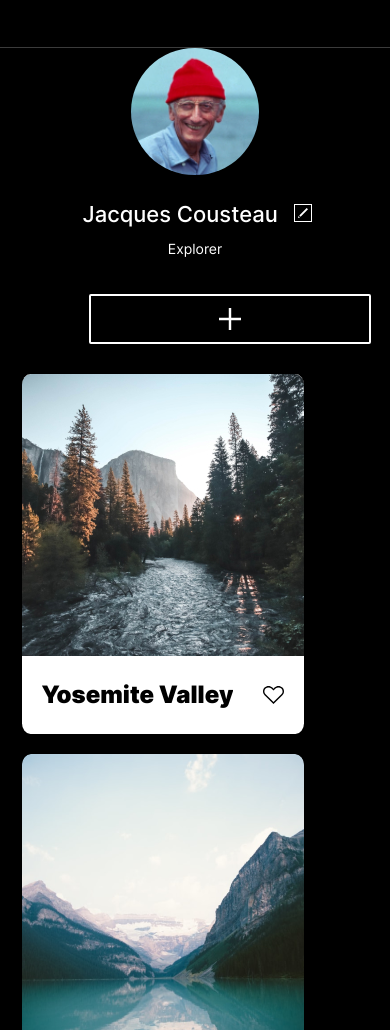
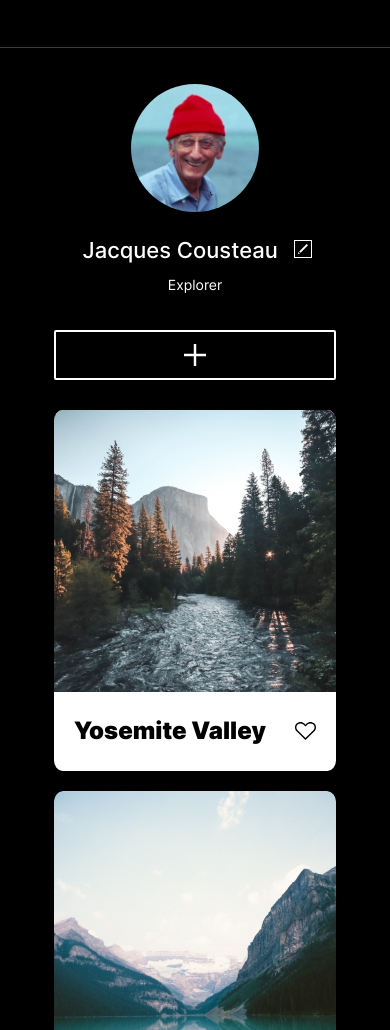
Before and after one commit to scottfulmer/se_project_aroundtheus, a plain HTML site: page index.html in a window 390 px wide. Shown: the part 70-1100 px from the top of the page. Drawn offline with Linux system fonts and the light colour scheme.

Commit message:
centered elements, added text-overflow per reviewer notes. fixed distance between header/profile

```diff
--- a/blocks/cards.css
+++ b/blocks/cards.css
@@ -3,22 +3,24 @@
 }
 .cards__list {
   display: grid;
-  justify-content: center;
-  grid-template-columns: repeat(auto-fit, 282px);
-  gap: 20px 17px;
-  padding: 0;
-  margin: 0;
+  column-gap: 17px;
+  row-gap: 20px;
+  grid-template-columns: repeat(3, 1fr);
+  margin: 0 auto;
+  list-style: none;
+  padding-left: 0;
 }
 
 @media screen and (min-width: 320px) and (max-width: 760px) {
   .cards {
+    width: auto;
+    align-items: center;
     margin-right: 19px;
   }
   .cards__list {
     grid-template-columns: repeat(1, 1fr);
     grid-template-rows: repeat(6, 1fr);
-    width: 282px;
-    padding-left: 12px;
+    place-items: center;
   }
 }
 @media screen and (min-width: 768px) and (max-width: 1275px) {
--- a/blocks/profile.css
+++ b/blocks/profile.css
@@ -5,6 +5,7 @@
   width: 100%;
   position: relative;
   margin: 0 auto;
+  margin-top: 36.25px;
 }
 
 .profile__info {
@@ -49,6 +50,9 @@
   line-height: 1.14;
   grid-area: title;
   margin: 0;
+  text-overflow: ellipsis;
+  white-space: nowrap;
+  overflow: hidden;
 }
 .profile__description {
   font-family: "Inter", Arial, sans-serif;
@@ -57,9 +61,6 @@
   font-weight: 400;
   grid-area: description;
   margin-top: 16px;
-  text-overflow: ellipsis;
-  white-space: nowrap;
-  overflow: hidden;
 }
 .profile__image {
   height: 120px;
@@ -81,6 +82,9 @@
     font-size: 14px;
     margin-top: 14px;
     margin-bottom: 36px;
+    text-overflow: ellipsis;
+    white-space: nowrap;
+    overflow: hidden;
   }
   .profile__image {
     justify-self: center;
@@ -104,6 +108,7 @@
   .profile__add-button {
     width: 282px;
     margin-right: 19px;
+    margin-left: 19px;
   }
 }
 @media screen and (min-width: 768px) and (max-width: 1280px) {
```
